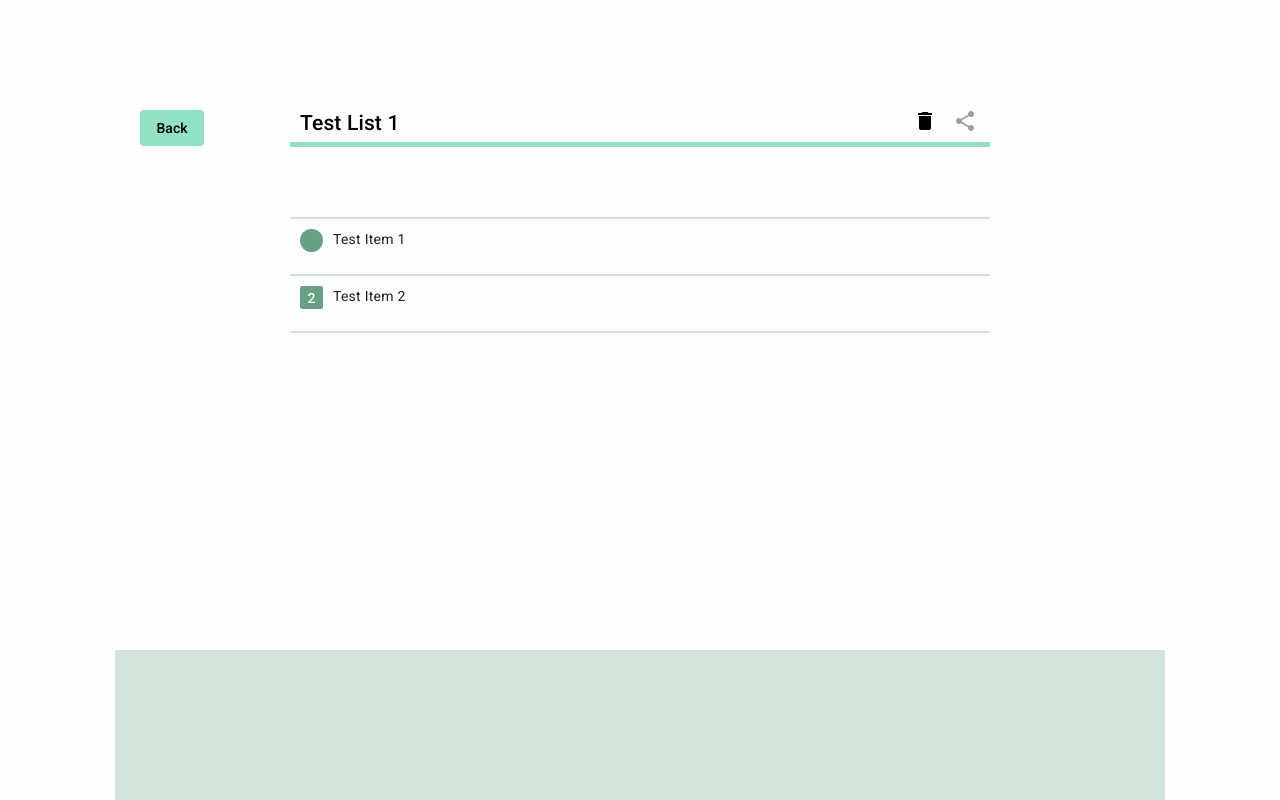
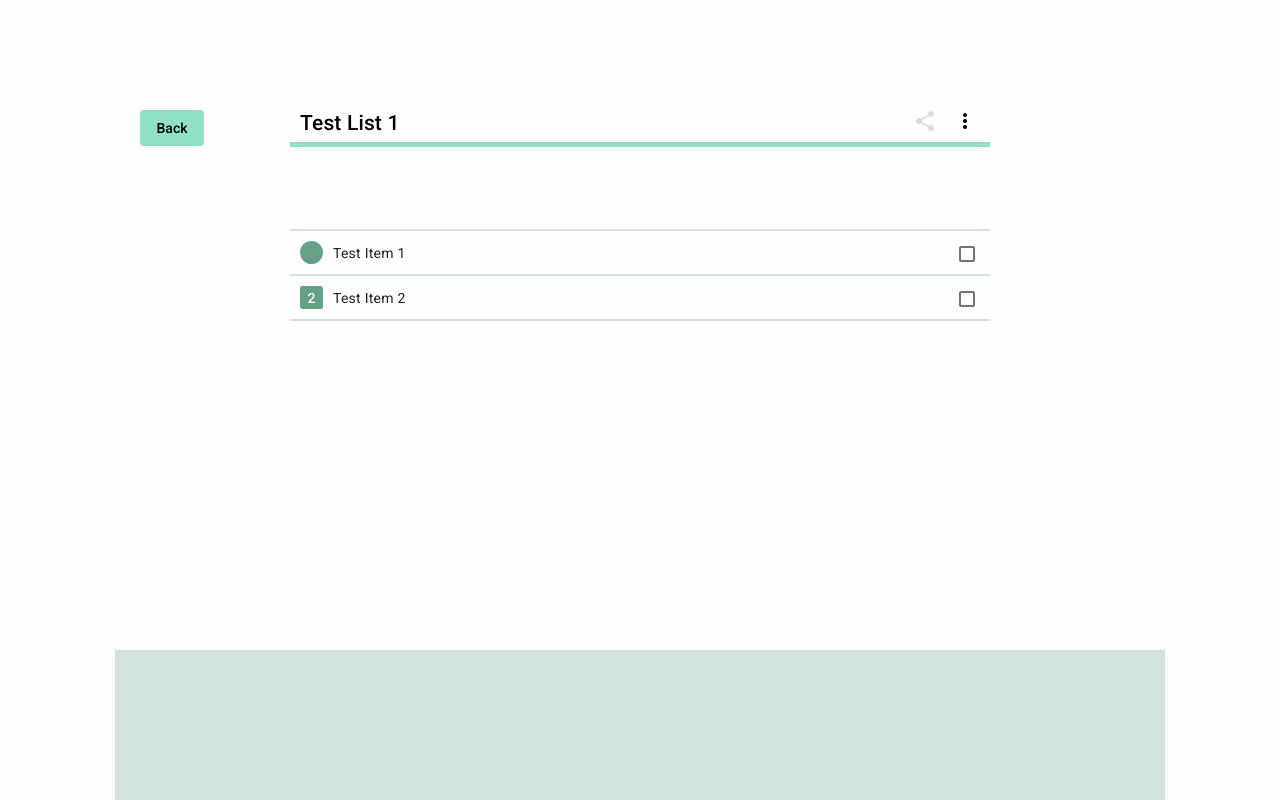
Before and after one commit to sandbxk/Dosma, an Angular app in the folder Frontend/: page /grocery-list/1 in a window 1280 px wide. Built offline with nearby package versions, Linux system fonts and the light colour scheme.

Commit message:
Layout changes and additions

```diff
--- a/Frontend/src/app/app.module.ts
+++ b/Frontend/src/app/app.module.ts
@@ -24,6 +24,7 @@ import { EditListDialogComponent } from './dialogs/edit-list-dialog/edit-list-di
 import {DragDropModule} from "@angular/cdk/drag-drop";
 import {PendingChangesGuard} from "../services/PendingChanges.guard";
 import { ItemCreatorComponent } from './components/item-creator/item-creator.component';
+import {MatCheckboxModule} from "@angular/material/checkbox";
 
 
 @NgModule({
@@ -54,6 +55,7 @@ import { ItemCreatorComponent } from './components/item-creator/item-creator.com
         MatInputModule,
         ReactiveFormsModule,
         DragDropModule,
+        MatCheckboxModule,
     ],
   providers: [MatSnackBar, PendingChangesGuard],
   bootstrap: [AppComponent]
--- a/Frontend/src/app/components/grocery-list/grocery-list.component.html
+++ b/Frontend/src/app/components/grocery-list/grocery-list.component.html
@@ -1,16 +1,34 @@
 
-<button mat-button class="backButton" (click)="navigateBack()">Back</button>
 <div class="parentContainer">
-<div class="titleContainer">
-  <h2 class="title">{{groceryList.title}}</h2>
+  <button mat-button class="backButton" (click)="navigateBack()">Back</button>
+  <div class="titleContainer">
+  <h2 class="title">
+    {{groceryList.title | truncate:64}}
+  </h2>
+
   <div class="listActionsContainer">
-    <button [disabled]="true" mat-icon-button class="shareButton"  aria-label="Grocery list menu">
+
+
+    <button [disabled]="true" mat-icon-button class="listActionBtn"  aria-label="Grocery list menu">
       <mat-icon>share</mat-icon>
     </button>
 
-    <button  mat-icon-button class="deleteButton" aria-label="Grocery list menu">
-      <mat-icon>delete</mat-icon>
+    <button mat-icon-button [matMenuTriggerFor]="listMenu"
+            class="listActionBtn"
+            #t="matMenuTrigger" [class.opened]="t.menuOpen" aria-label="Item menu">
+      <mat-icon>more_vert</mat-icon>
     </button>
+    <mat-menu #listMenu="matMenu">
+      <button mat-menu-item (click)="editListName()">
+        <mat-icon>edit</mat-icon>
+        <span>Edit name</span>
+      </button>
+      <button mat-menu-item (click)="deleteList()">
+        <mat-icon>delete</mat-icon>
+        <span class="deleteLbl">Delete</span>
+      </button>
+    </mat-menu>
+
   </div>
 </div>
 
@@ -18,16 +36,40 @@
 
 <div cdkDropList class="itemDnDContainer" (cdkDropListDropped)="drop($event)">
   <div class="itemBox" *ngFor="let item of groceryList.items" cdkDrag>
-    <div style="display: flex">
+    <div style="display: inline-flex; align-items: center">
       <p class="quantityIndicator" *ngIf="item.quantity > 1; else standardQuantity">{{item.quantity}}</p>
       <ng-template #standardQuantity>
         <p class="quantityIndicatorSingle" *ngIf="item.quantity == 1;"></p>
       </ng-template>
-      <mat-label>{{item.title}}</mat-label>
+      <mat-label>{{item.title | truncate: 60}}</mat-label>
       <!-- Category -->
     </div>
-    <!-- checkbox -->
-    <!-- Button MatMenu -->
+
+    <!-- MockCheckbox -->
+    <mat-checkbox class="mockCheckbox"> </mat-checkbox>
+
+<!--
+
+    <button (click)="$event.stopPropagation();" mat-icon-button [matMenuTriggerFor]="menu"
+             class="menuButton" #t="matMenuTrigger" [class.opened]="t.menuOpen" aria-label="Item menu">
+      <mat-icon>more_vert</mat-icon>
+    </button>
+    <mat-menu #menu="matMenu">
+      <button mat-menu-item (click)="editItem(item)">
+        <mat-icon>edit</mat-icon>
+        <span>Edit name</span>
+      </button>
+      <button mat-menu-item (click)="duplicateItem(item)">
+        <mat-icon>content_copy</mat-icon>
+        <span>Duplicate</span>
+      </button>
+      <button mat-menu-item (click)="deleteItem(item)">
+        <mat-icon>delete</mat-icon>
+        <span class="deleteLbl">Delete</span>
+      </button>
+    </mat-menu>
+    -->
+
   </div>
 </div>
   <app-item-creator class="testBox">
--- a/Frontend/src/app/components/grocery-list/grocery-list.component.scss
+++ b/Frontend/src/app/components/grocery-list/grocery-list.component.scss
@@ -16,11 +16,15 @@ $width: 50em;
   position: absolute;
   top: 175px;
   left: 50%;
-  transform: translate(-50%, 0);
+  transform: translateX(-50%);
   height: available;
   z-index: 1;
-  padding-bottom: 50px;
+  padding-bottom: 100px;
 }
+
+/*
+Item box
+ */
 
 .itemBox {
   padding: 10px 10px;
@@ -47,6 +51,63 @@ $width: 50em;
   border-top: solid 2px map.get($accent-colors, "lighter");;
 }
 
+
+/*
+Menu button on list item
+ */
+.menuButton {
+  opacity: 0;
+  transition: 0.3s;
+  right: 0;
+  position: absolute;
+  padding: 0;
+  margin: 0;
+  color: $dark-disabled-text;
+}
+
+.menuButton:hover {
+  color: map.get($accent-colors, "darker");
+}
+
+.deleteLbl {
+  color: map.get($warn-colors, "main");
+  font-weight: 500;
+}
+
+.itemBox:hover > button
+{
+  opacity: 1;
+}
+
+.opened
+{
+  opacity: 1;
+}
+
+
+::ng-deep .mat-menu-content {
+  padding: 0 !important;
+}
+
+.mat-menu-item {
+  color: $dark-primary-text !important;
+  padding: 0 0.5em;
+}
+
+button.mat-menu-item{
+  background-color: $light-background;
+}
+
+button.mat-menu-item:hover {
+  background-color: map.get($primary-colors, "main");
+  color: $dark-primary-text !important;
+}
+
+
+/*
+Quantity box for indicating the quantity of an item
+ */
+
 .quantityIndicator{
   background: map.get($accent-colors, "main");
   color: $light-text;
@@ -59,6 +120,8 @@ $width: 50em;
   font-size: 1em;
   font-weight: 500;
   margin-right: 10px;
+  padding-bottom: 0;
+  margin-bottom: 0;
 }
 
 .quantityIndicatorSingle{
@@ -69,37 +132,36 @@ $width: 50em;
 
 }
 
+.mockCheckbox {
+  right: 15px;
+  position: absolute;
+}
+
 .parentContainer {
   overflow-y: scroll;
-  width: $width;
+  max-width: 100%;
+  height: 100%;
+  position: relative;
+  display: flex;
+  flex-direction: column;
+  align-items: center;
+  justify-content: center;
 }
 
 .titleContainer {
   display: inline-block;
   position: fixed;
   width: $width;
+  max-width: 100%;
   height: available;
   padding-top: 100px;
   top: 0;
   left: 50%;
-  transform: translate(-50%, 0);
-  z-index: 100;
+  transform: translateX(-50%);
+  z-index: 101;
   padding-bottom: 2px;
   border-bottom: 5px solid map.get($primary-colors, "main");
   background-color: $light-background;
-}
-
-.lineSeparator {
-  position: fixed;
-  margin-top: 0;
-  padding-top: 0;
-  border: 0;
-  border-top: 5px solid map.get($primary-colors, "main");
-  width: $width;
-  margin-bottom: 30px;;
-  top: 145px;
-  left: 50%;
-  transform: translate(-50%, 0);
 }
 
 .title {
@@ -112,16 +174,16 @@ $width: 50em;
   translate: 0 7px;
 }
 
+
 .listActionsContainer {
-  display: inline-block;
-  flex-direction: row;
+  display: flex;
+  align-items: center;
   float: right;
-  align-items: center;
-  justify-content: end;
   padding-right: 5px;
 }
 
-.deleteButton {
+
+.listActionBtn {
   position: relative;
   float: right;
   margin: 0;
@@ -129,31 +191,16 @@ $width: 50em;
   transition: 0.3s;
 }
 
-.deleteButton:hover {
-  color: map.get($warn-colors, "main");
-}
-
-.deleteButton:active {
-  color: map.get($warn-colors, "darker");
-}
-
-.shareButton {
-  position: relative;
-  float: right;
-  margin: 0;
-  padding: 0;
-}
-
-.shareButton:hover {
+.listActionBtn:hover {
   color: map.get($primary-colors, "main");
 }
 
-.shareButton:active {
+.listActionBtn:active {
   color: map.get($primary-colors, "darker");
 }
 
-.shareButton:disabled {
-  color: $dark-disabled-text;
+.listActionBtn:disabled {
+  opacity: 0.5;
 }
 
 .backButton {
@@ -202,7 +249,7 @@ $width: 50em;
   background-color: map.get($accent-colors, "lighter");
   width: $width;
   height: 150px;
-  position: fixed;
+  position: absolute;
   bottom: 0;
   left: 50%;
   transform: translate(-50%, 0);
--- a/Frontend/src/app/components/user-grocery-list-overview/mockLists.ts
+++ b/Frontend/src/app/components/user-grocery-list-overview/mockLists.ts
@@ -4,11 +4,11 @@ export const MockLists: GroceryList[] =
   [
       {
         id: 1,
-        title: "Test List 1 with a very very very veryveryvery very very long title",
+        title: "Test List 1 with a very very very veryveryvery very very long titleeeeeeeeeeeeeeeeeeeeeeeeeeeeeeeeeeee",
         items: [
           {
             id: 1,
-            title: "Test Item 1",
+            title: "Test Item 1a very very very veryveryvery very very long titl",
             quantity: 1,
             groceryListId: 1,
             status: 1
--- a/Frontend/src/app/components/user-grocery-list-overview/user-grocery-list-overview.component.ts
+++ b/Frontend/src/app/components/user-grocery-list-overview/user-grocery-list-overview.component.ts
@@ -50,7 +50,7 @@ export class UserGroceryListOverviewComponent implements OnInit {
   groceryLists: GroceryList[] = [];
 
   constructor(
-    private dialogue: MatDialog,
+    private dialog: MatDialog,
     private httpService: HttpGroceryListService,
     private router: Router,
     private dataService: DataService
@@ -70,7 +70,7 @@ export class UserGroceryListOverviewComponent implements OnInit {
 //TODO redo colours, routing, menu styling
 
   newGroceryList() {
-    let dialogueRef = this.dialogue.open(CreateListDialogComponent);
+    let dialogueRef = this.dialog.open(CreateListDialogComponent);
 
     dialogueRef.afterClosed().subscribe(async result => {
       if (result !== undefined && result !== null) {
@@ -82,7 +82,7 @@ export class UserGroceryListOverviewComponent implements OnInit {
         const createdList = await this.httpService.createList(dto);
         this.groceryLists.splice(0, 0, createdList);
       }
-    });
+    }).unsubscribe();
 
   }
 
@@ -92,7 +92,7 @@ export class UserGroceryListOverviewComponent implements OnInit {
   }
 
   editList(list: GroceryList) {
-    let dialogueRef = this.dialogue.open(EditListDialogComponent, {
+    let dialogueRef = this.dialog.open(EditListDialogComponent, {
       data: {
         groceryList: list
       }
@@ -105,11 +105,11 @@ export class UserGroceryListOverviewComponent implements OnInit {
         let index = this.groceryLists.findIndex(x => x.id === patchedList.id);
         this.groceryLists[index] = patchedList;
       }
-    });
+    }).unsubscribe();
   }
 
   deleteList(list: GroceryList) {
-    let dialogueRef = this.dialogue.open(ConfirmationDialogComponent, {
+    let dialogueRef = this.dialog.open(ConfirmationDialogComponent, {
       data: {
         title: 'Delete Grocery List',
         message: "Are you sure you want to delete this grocery list?",
@@ -125,7 +125,7 @@ export class UserGroceryListOverviewComponent implements OnInit {
           console.error(err);
         });
       }
-    });
+    }).unsubscribe();
   }
 
 
--- a/Frontend/src/app/dialogs/confirmation-dialog/confirmation-dialog.component.html
+++ b/Frontend/src/app/dialogs/confirmation-dialog/confirmation-dialog.component.html
@@ -8,7 +8,7 @@
 </div>
 
 <div mat-dialog-actions>
-  <button mat-button (click)="onDismiss()">No</button>
-  <button mat-raised-button color="primary" (click)="onConfirm()">Yes</button>
+  <button mat-button class="noButton" (click)="onDismiss()">No</button>
+  <button mat-raised-button class="yesButton" (click)="onConfirm()">Yes</button>
 </div>
 </div>
--- a/Frontend/src/app/dialogs/confirmation-dialog/confirmation-dialog.component.scss
+++ b/Frontend/src/app/dialogs/confirmation-dialog/confirmation-dialog.component.scss
@@ -0,0 +1,26 @@
+@use "sass:map";
+@import "src/assets/themeVariables.scss";
+
+.noButton {
+  background-color: transparent;
+}
+
+.noButton:hover {
+  background-color: map.get($accent-colors, "lighter");
+}
+
+.noButton:active {
+  background-color: map.get($accent-colors, "main");
+}
+
+.yesButton {
+  background-color: map.get($primary-colors, "main");
+}
+
+.yesButton:hover {
+  background-color: map.get($primary-colors, "darker");
+}
+
+.yesButton:active {
+  background-color: map.get($accent-colors, "darker");
+}
```
Also changed, not shown: Frontend/src/app/components/grocery-list/grocery-list.component.ts (+66 -10 lines).
